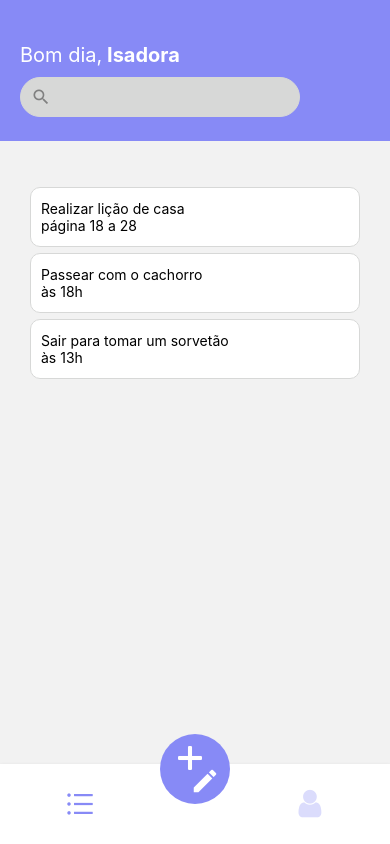
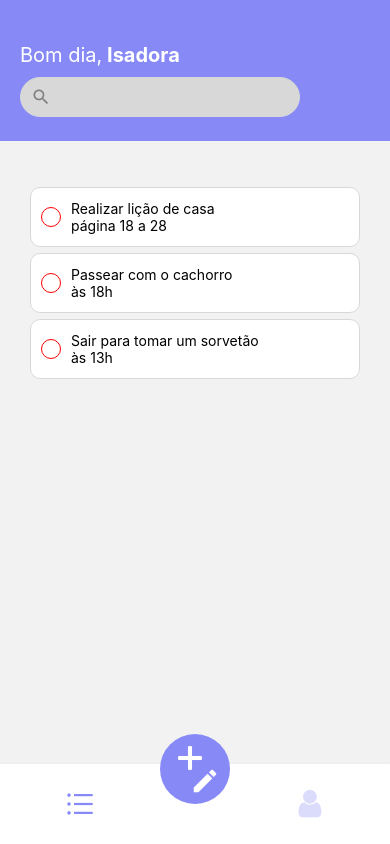
Before and after one commit to Isadora1003/MinhaLista, a React Native app: screen /BottomRoutes in a window 390 px wide. Built offline with nearby package versions, Linux system fonts and the light colour scheme.

Commit message:
Criando componente ball, inicializando seu index e style dentro de sua pasta , aplicando estilos para este componente

```diff
--- /dev/null
+++ b/src/components/Ball/index.tsx
@@ -0,0 +1,13 @@
+import React from "react";
+import { View } from "react-native";
+import { style } from "./style";
+
+type Props = {
+    color: string
+}
+
+export function Ball({...rest} : Props) {
+    return (
+        <View style={[style.ball , {borderColor: rest.color || 'gray'}]}/>
+    )
+}
--- /dev/null
+++ b/src/components/Ball/style.ts
@@ -0,0 +1,11 @@
+import { StyleSheet } from "react-native";
+import { themas } from "../../global/themes";
+
+export const style = StyleSheet.create ({
+    ball: {
+        width: 20,
+        height: 20,
+        borderRadius: 10,
+        borderWidth: 1
+    }
+})
--- a/src/pages/list/index.tsx
+++ b/src/pages/list/index.tsx
@@ -3,6 +3,7 @@
 import { style } from "./styles";
 import { Input } from "../../components/input";
 import { MaterialIcons } from '@expo/vector-icons';
+import { Ball } from "../../components/Ball";
 
 type PropCard = {
     item: number,
@@ -38,10 +39,12 @@
         return (
             <TouchableOpacity style={style.card}>
                 <View style={style.rowCard}>
-                    {/* <Ball /> */}
-                    <View>
-                        <Text>{item.title}</Text>
-                        <Text>{item.description}</Text>
+                    <View style={style.rowCardLeft}>
+                        <Ball color="red" />
+                        <View>
+                            <Text>{item.title}</Text>
+                            <Text>{item.description}</Text>
+                        </View>
                     </View>
                     {/* <Flag /> */}
                 </View>
--- a/src/pages/list/styles.ts
+++ b/src/pages/list/styles.ts
@@ -43,5 +43,11 @@
         flexDirection: 'row',
         alignItems: 'center',
         justifyContent: 'space-between',
+    },
+    rowCardLeft: {
+        width: '70%',
+        flexDirection: 'row',
+        alignItems: 'center',
+        gap: 10
     }
 })
```
